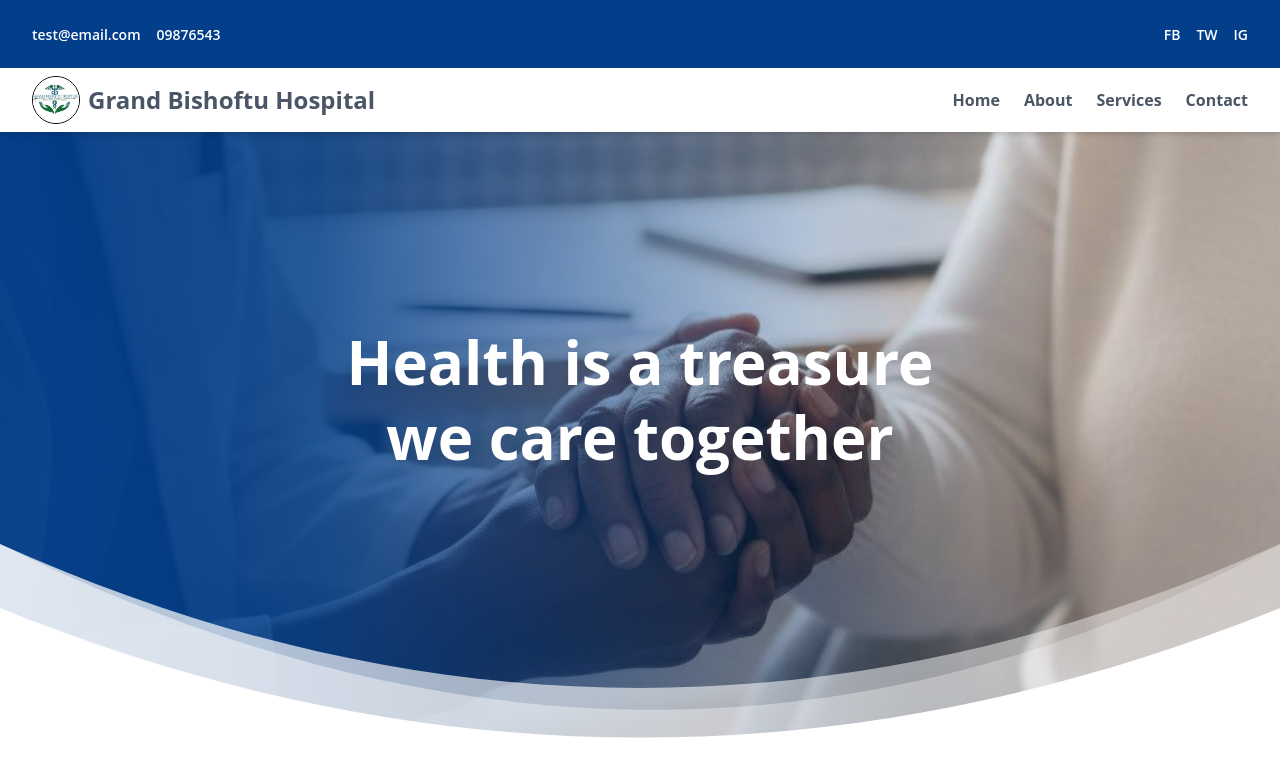
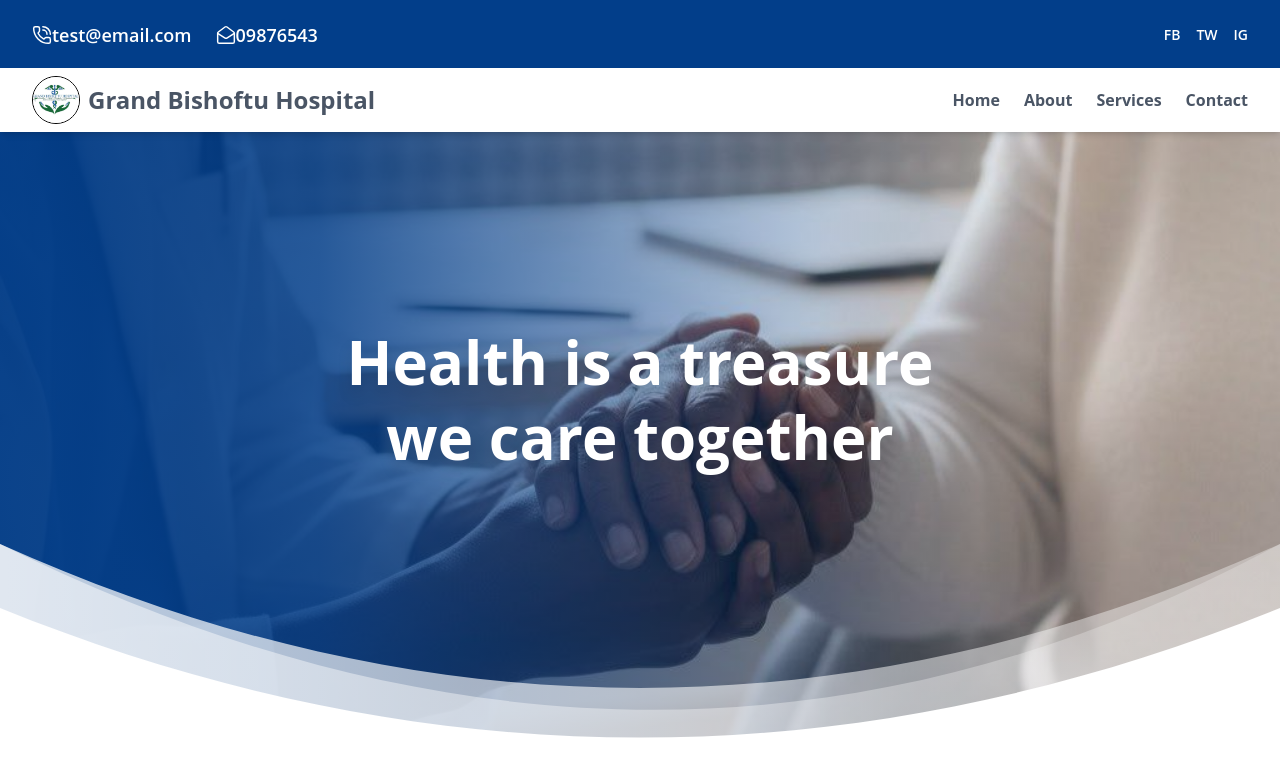
Before and after one commit to Tsedniya/Grand_Bishoftu_Hospital, a React (Vite) app in the folder myapp/: page / in a window 1280 px wide. Shown: the top 776 px of the page. Built offline with nearby package versions, Linux system fonts and the light colour scheme.

Commit message:
frontend:bar

```diff
--- a/myapp/src/components/Navbar.jsx
+++ b/myapp/src/components/Navbar.jsx
@@ -3,6 +3,9 @@ import logo from '../assets/logo.jpeg';
 import menu from '../assets/menu.svg';
 import x from '../assets/x.svg';
 import { useState } from 'react';
+import phonecall from '../assets/phonecall.svg';
+import mailopen from '../assets/mailopen.svg';
+
 
 const Navbar = () => {
   const [visible, setVisible] = useState(false);
@@ -12,9 +15,16 @@ const Navbar = () => {
       {/* Top info bar */}
       <div className="fixed top-0 left-0 w-full h-[70px] bg-[#023E8A] z-51">
         <div className="max-w-7xl mx-auto h-full flex items-center justify-between px-4 sm:px-6 lg:px-8">
-          <div className="flex items-center gap-4 text-white text-sm font-semibold">
-            <h3>test@email.com</h3>
-            <h3>09876543</h3>
+         <div className="flex items-center gap-6 text-white text-sm font-semibold">
+            <div className="flex items-center">
+              <img src={phonecall} className="w-5" alt="" />
+              <h3 className="text-lg">test@email.com</h3>
+            </div>
+
+            <div className="flex items-center">
+              <img className="w-5" src={mailopen} alt="" />
+              <h3 className="text-lg">09876543</h3>
+            </div>
           </div>
           <div className="flex items-center gap-4 text-white text-sm font-semibold">
             <span>FB</span>
```
Also changed, not shown: myapp/src/assets/mailopen.svg (added), myapp/src/assets/phonecall.svg (added).
